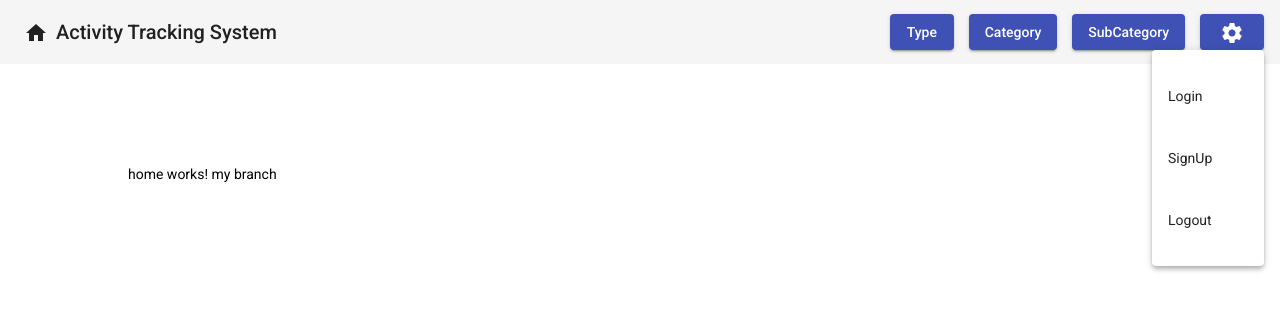
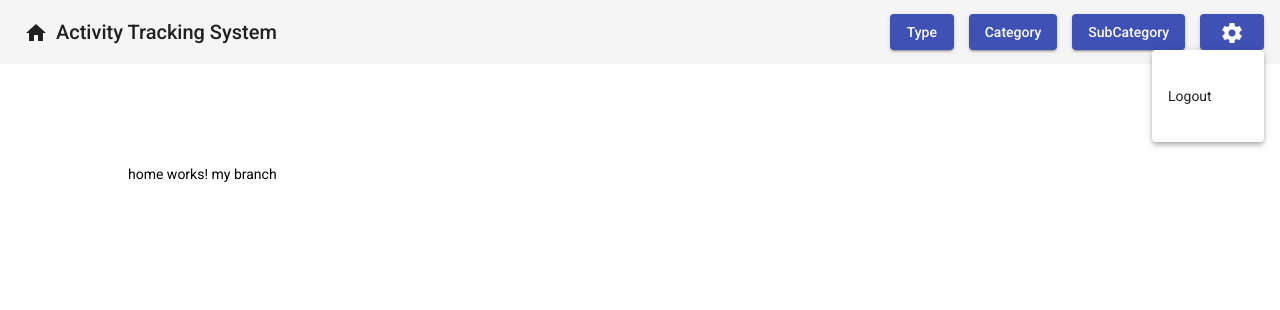
Before and after one commit to tsitotaw/ActivityManagementAngularUI, an Angular app: page /home in a window 1280 px wide. Both pictures are taken after a click on the button "settings". Shown: the top 310 px of the page. Built offline with nearby package versions, Linux system fonts and the light colour scheme.

Commit message:
play with the login links to show and hide depending on the authentication state

```diff
--- a/src/app/app.component.html
+++ b/src/app/app.component.html
@@ -22,9 +22,9 @@
     <mat-icon>settings</mat-icon>
   </button>
   <mat-menu #settingsMenu>
-    <menu mat-menu-item [routerLink]="['login']">Login</menu>
-    <menu mat-menu-item [routerLink]="['signup']">SignUp</menu>
-    <menu mat-menu-item (click)="logout()">Logout</menu>
+    <menu mat-menu-item [routerLink]="['login']" *ngIf="!constantHelperService.IS_USER_AUTHENTICATED">Login</menu>
+    <menu mat-menu-item [routerLink]="['signup']" *ngIf="!constantHelperService.IS_USER_AUTHENTICATED">SignUp</menu>
+    <menu mat-menu-item (click)="logout()" *ngIf="constantHelperService.IS_USER_AUTHENTICATED">Logout</menu>
   </mat-menu>
 
 
--- a/src/app/app.component.ts
+++ b/src/app/app.component.ts
@@ -10,7 +10,7 @@ import { ConstantHelperService } from './common/constant.service';
 export class AppComponent {
   title = 'UserUI';
 
-  constructor(private router: Router, private constantHelperService:ConstantHelperService){}
+  constructor(private router: Router, public constantHelperService:ConstantHelperService){}
 
   logout(){
     localStorage.removeItem("token");
```
